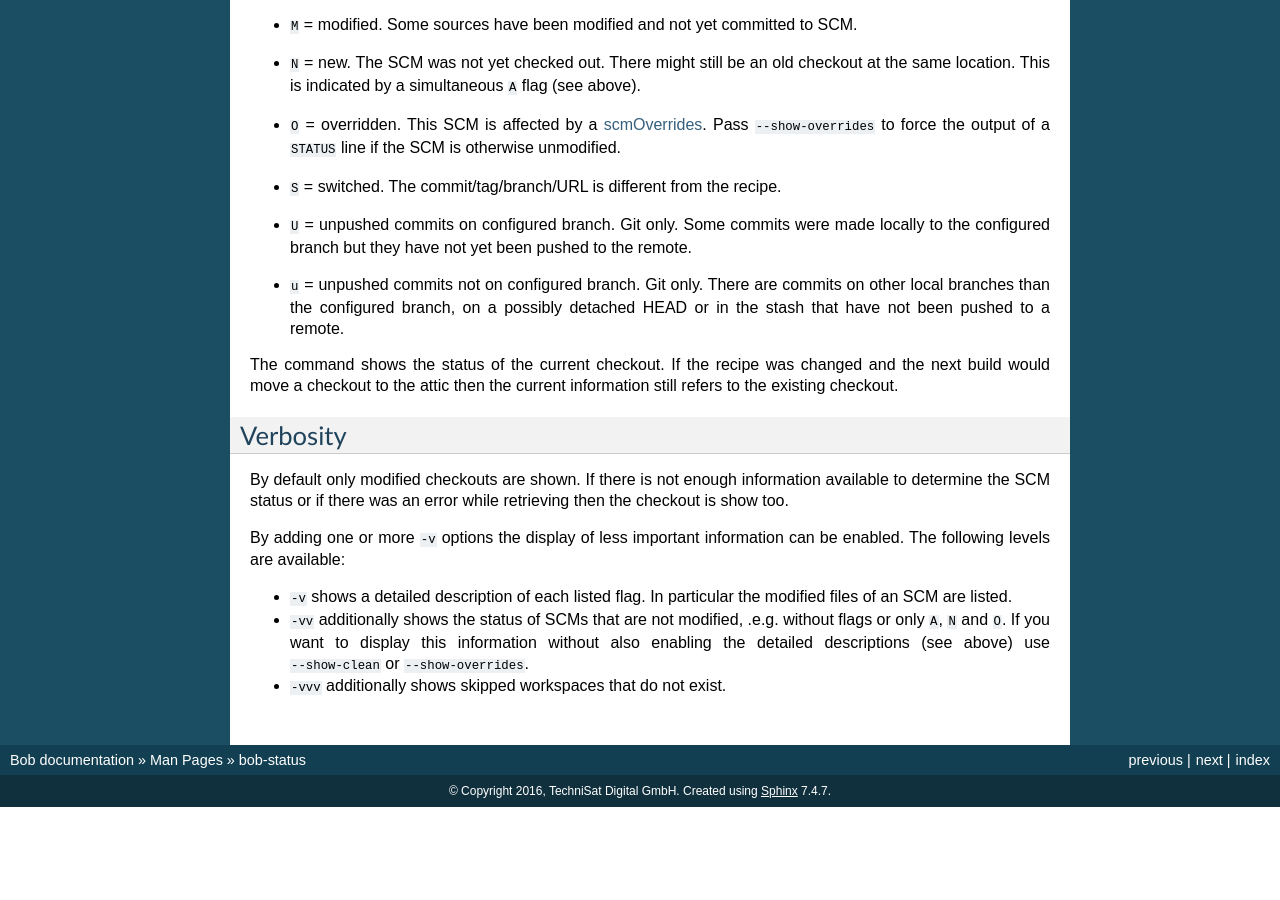
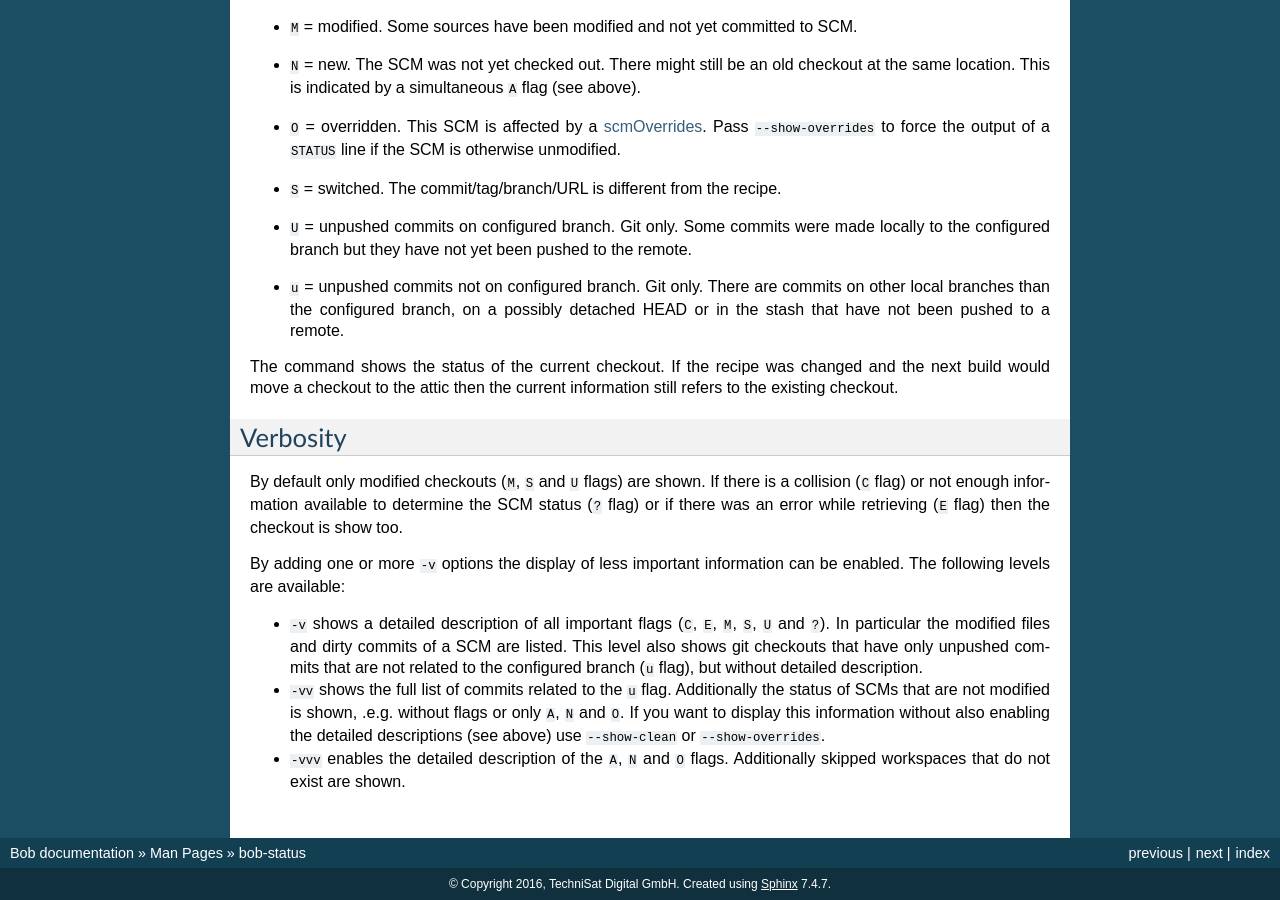
Before and after one commit to BobBuildTool/bob, a Sphinx documentation site: the page built from doc/manpages/bob-status.rst, in a window 1280 px wide and 900 px high, scrolled down 2016 px. Built offline with Sphinx 7.4.7, drawn with Linux system fonts in a browser that asks for light colours; formulas are drawn with MathJax 3; the version number could not be read and is left out; before the commit the page ends 2823 px from its top, so only the background shows below that; some of the changed text lies outside the part shown.

Commit message:
doc: clarify bob-status severity options

```diff
--- a/doc/manpages/bob-status.rst
+++ b/doc/manpages/bob-status.rst
@@ -78,8 +78,8 @@ Options
     Show checkouts that have active :ref:`configuration-config-scmOverrides`
     (``O``) even if the SCM is unchanged. Override information is always
     displayed if a checkout is shown but a ``STATUS`` line is normally only
-    emitted if the SCM was modified. See :ref:`manpage-bob-status-verbosity`
-    below.
+    emitted if the SCM was modified. Adding ``-v`` will additionally show the
+    detailed override status. See :ref:`manpage-bob-status-verbosity` below.
 
 ``-v, --verbose``
     Increase verbosity. May be specified multiple times.  See
@@ -133,17 +133,23 @@ refers to the existing checkout.
 Verbosity
 ---------
 
-By default only modified checkouts are shown. If there is not enough
-information available to determine the SCM status or if there was an error
-while retrieving then the checkout is show too.
+By default only modified checkouts (``M``, ``S`` and ``U`` flags) are shown. If
+there is a collision (``C`` flag) or not enough information available to
+determine the SCM status (``?`` flag) or if there was an error while retrieving
+(``E`` flag) then the checkout is show too.
 
 By adding one or more ``-v`` options the display of less important information
 can be enabled. The following levels are available:
 
-- ``-v`` shows a detailed description of each listed flag. In particular the
-  modified files of an SCM are listed.
-- ``-vv`` additionally shows the status of SCMs that are not modified, .e.g.
-  without flags or only ``A``, ``N`` and ``O``. If you want to display this
-  information without also enabling the detailed descriptions (see above) use
-  ``--show-clean`` or ``--show-overrides``.
-- ``-vvv`` additionally shows skipped workspaces that do not exist.
+- ``-v`` shows a detailed description of all important flags (``C``, ``E``,
+  ``M``, ``S``, ``U`` and ``?``). In particular the modified files and dirty
+  commits of a SCM are listed. This level also shows git checkouts that have
+  only unpushed commits that are not related to the configured branch (``u``
+  flag), but without detailed description.
+- ``-vv`` shows the full list of commits related to the ``u`` flag. Additionally
+  the status of SCMs that are not modified is shown, .e.g. without flags or only
+  ``A``, ``N`` and ``O``. If you want to display this information without
+  also enabling the detailed descriptions (see above) use ``--show-clean`` or
+  ``--show-overrides``.
+- ``-vvv`` enables the detailed description of the ``A``, ``N`` and ``O``
+  flags. Additionally skipped workspaces that do not exist are shown.
```
